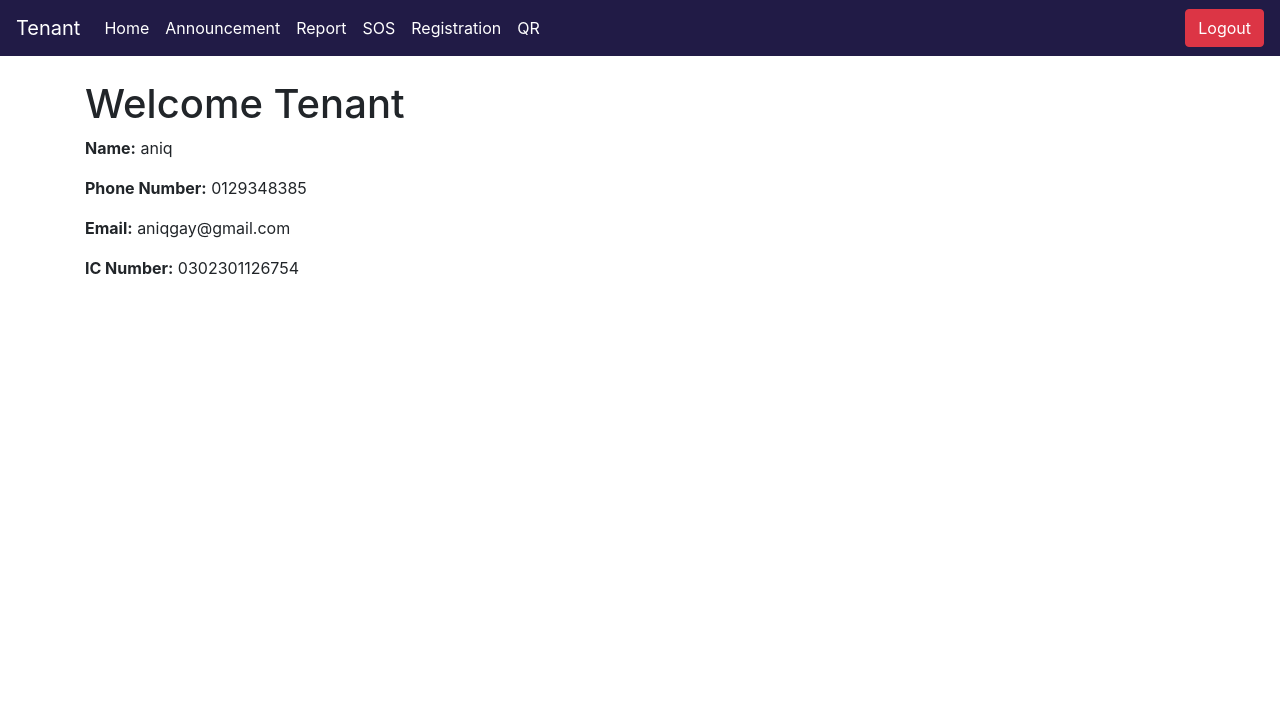
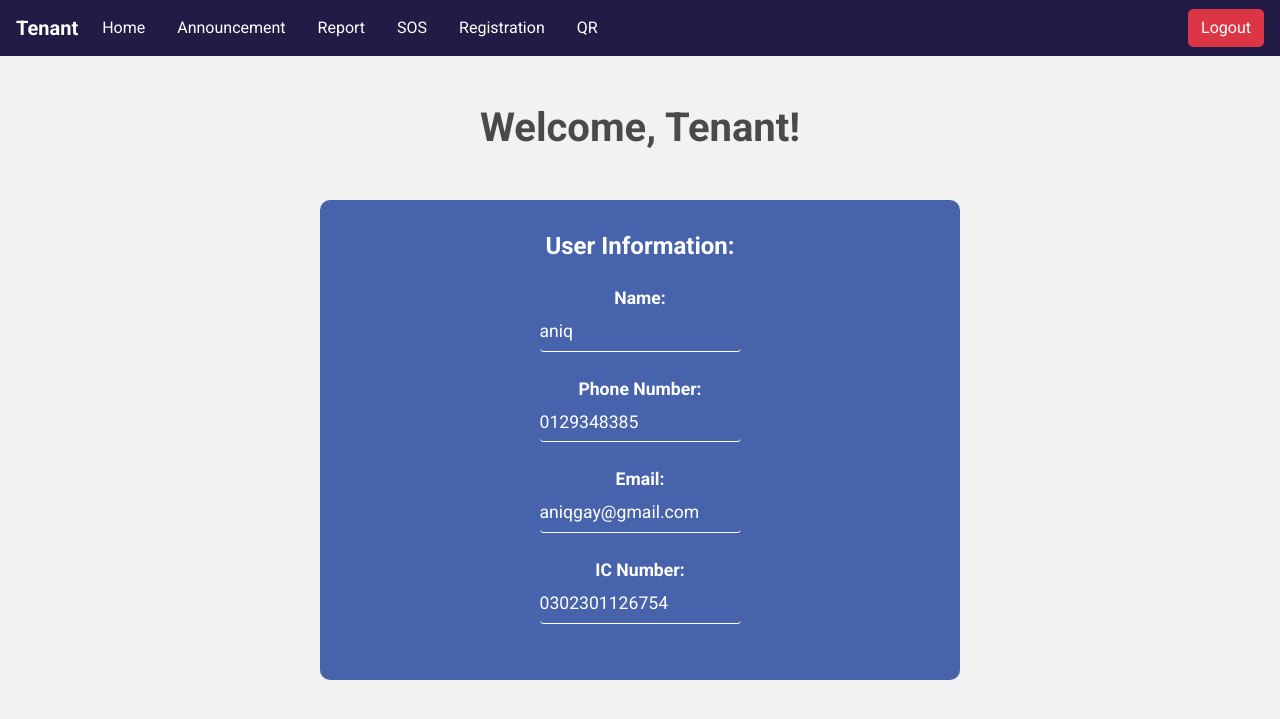
Before and after one commit to 1221302294/SE-Project-3, a Flask app: template templates/tenant.html in a window 1280 px wide. Shown: the top 719 px of the page. Run offline with Flask 3, Linux system fonts and the light colour scheme; the template is opened without the code that fills it: values that come from a table or form of the project are taken from there, others are empty; data comes from the database, SQL or seed files in the repository.

Commit message:
Add files via upload

```diff
--- a/templates/tenant.html
+++ b/templates/tenant.html
@@ -2,8 +2,103 @@
 <html lang="en">
 <head>
     <title>Tenant Page</title>
+    <link href="https://fonts.googleapis.com/css2?family=Roboto:wght@400;500;700&display=swap" rel="stylesheet">
     <link rel="stylesheet" href="https://cdn.jsdelivr.net/npm/bootstrap@4.3.1/dist/css/bootstrap.min.css" integrity="sha384-ggOyR0iXCbMQv3Xipma34MD+dH/1fQ784/j6cY/iJTQUOhcWr7x9JvoRxT2MZw1T" crossorigin="anonymous">
 </head>
+<style>
+  body {
+    font-family: 'Roboto', sans-serif;
+    background-color: #f2f2f2;
+  }
+
+  .navbar {
+    border-radius: 0;
+    border: none;
+  }
+
+  .navbar-brand {
+    font-weight: bold;
+    font-size: 1.25rem;
+  }
+
+  .nav-item {
+    margin-right: 1rem;
+  }
+
+  .nav-link {
+    padding: 0.5rem 1rem;
+    border-radius: 5px;
+    transition: background-color 0.2s ease;
+  }
+
+  .nav-link:hover {
+    background-color: #ffbdbd;
+  }
+
+  .btn-danger {
+    border-radius: 5px;
+    transition: background-color 0.2s ease;
+  }
+
+  .btn-danger:hover {
+    background-color: #e73038;
+    border-color: #e73038;
+  }
+
+  h1 {
+    font-size: 2.5rem;
+    font-weight: bold;
+    color: #4a4a4a;
+    text-align: center;
+    margin-top: 3rem;
+  }
+
+  .user-info {
+    background-color: #4663ac;
+    padding: 2rem;
+    color: white;
+    border-radius: 10px;
+    width: 50%;
+    margin: 3rem auto;
+    display: flex;
+    flex-direction: column;
+    align-items: center;
+    justify-content: center;
+    text-align: center;
+  }
+
+  .user-info h3 {
+    font-size: 1.5rem;
+    font-weight: bold;
+    margin-bottom: 1.5rem;
+  }
+
+  .user-info p {
+    font-size: 1.1rem;
+    margin-bottom: 0.5rem;
+  }
+
+  .user-info input[type="text"] {
+    border: none;
+    background-color: transparent;
+    border-bottom: 1px solid white;
+    color: white;
+    font-size: 1.1rem;
+    width: 100%;
+    padding: 0.25rem 0;
+  }
+
+  .user-info input[type="text"]::placeholder {
+    color: rgba(255, 255, 255, 0.5);
+  }
+
+  @media screen and (max-width: 768px) {
+    .user-info {
+      width: 80%;
+    }
+  }
+
+</style>
 <body>
   <nav class="navbar navbar-expand-lg navbar-light" style="background-color: #211B46; color: white;"> <!-- Set background color to #211B46 and text color to white -->
     <a class="navbar-brand" href="#" style="color: white;">Tenant</a> <!-- Set text color to white -->
@@ -37,15 +132,25 @@
     </form>
   </nav>
 
-    <div class="container mt-4">
-        <h1>Welcome Tenant</h1>
-        <div>
-          <p><strong>Name:</strong> {{ user.name }}</p>
-          <p><strong>Phone Number:</strong> {{ user.phone_number }}</p>
-          <p><strong>Email:</strong> {{ user.email }}</p>
-          <p><strong>IC Number:</strong> {{ user.ic_number }}</p>
-        </div>
+  <div class="mt-3"></div>
+  <h1>Welcome, Tenant!</h1>
+  <div class="user-info">
+    <h3>User Information:</h3>
+    <div style="display: flex; flex-direction: column; align-items: center; justify-content: center; width: 50%;">
+      <div style="margin-bottom: 1rem;">
+        <p><strong>Name:</strong> <input type="text" class="form-control" value="{{ user.name }}" disabled></p>
+      </div>
+      <div style="margin-bottom: 1rem;">
+        <p><strong>Phone Number:</strong> <input type="text" class="form-control" value="{{ user.phone_number }}" disabled></p>
+      </div>
+      <div style="margin-bottom: 1rem;">
+        <p><strong>Email:</strong> <input type="text" class="form-control" value="{{ user.email }}" disabled></p>
+      </div>
+      <div style="margin-bottom: 1rem;">
+        <p><strong>IC Number:</strong> <input type="text" class="form-control" value="{{ user.ic_number }}" disabled></p>
+      </div>
     </div>
+  </div>
 
     <!-- Incident report form (initially hidden) -->
     <div class="container mt-4" id="incident-report-form" style="display: none;">
```
